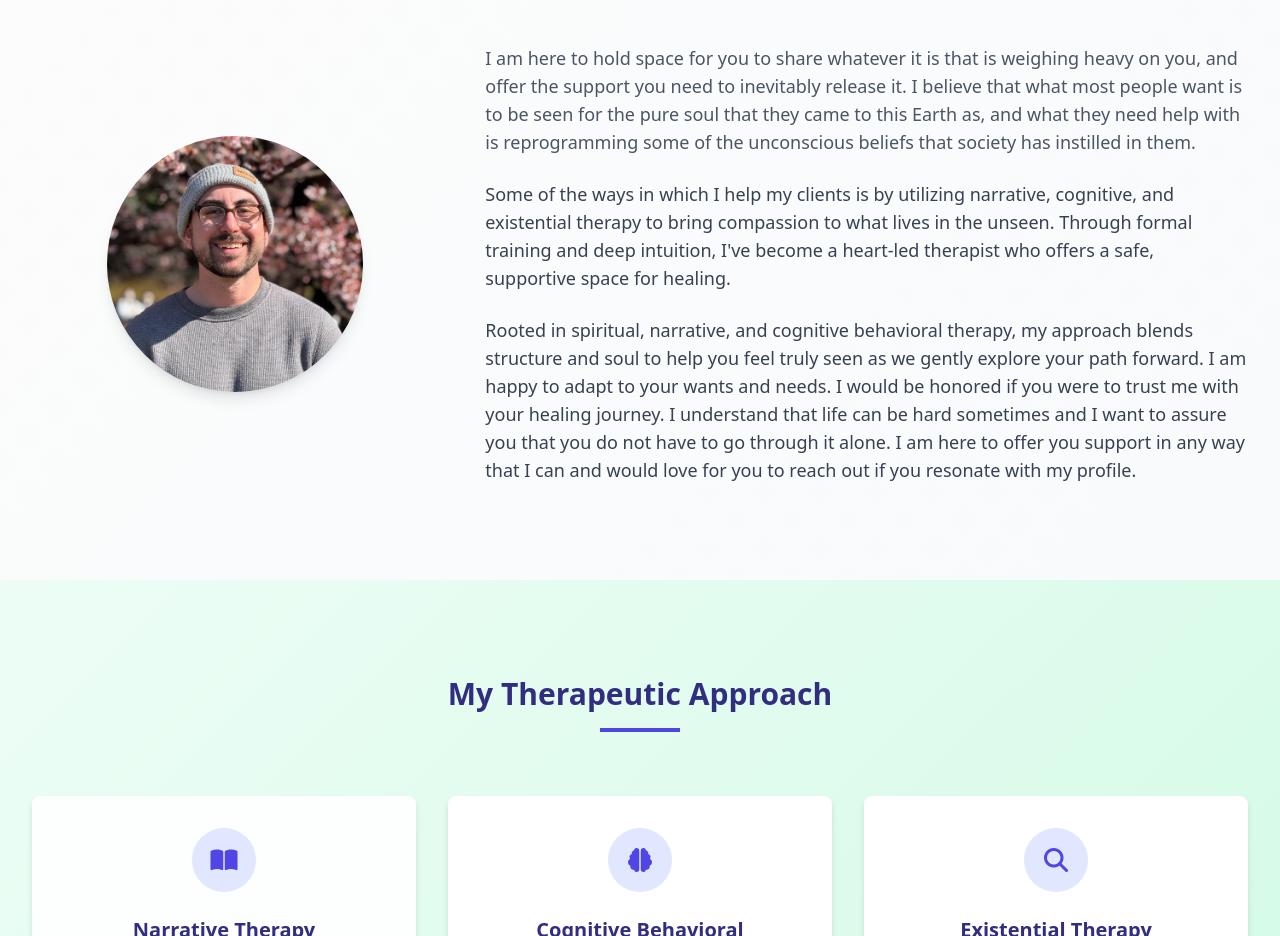
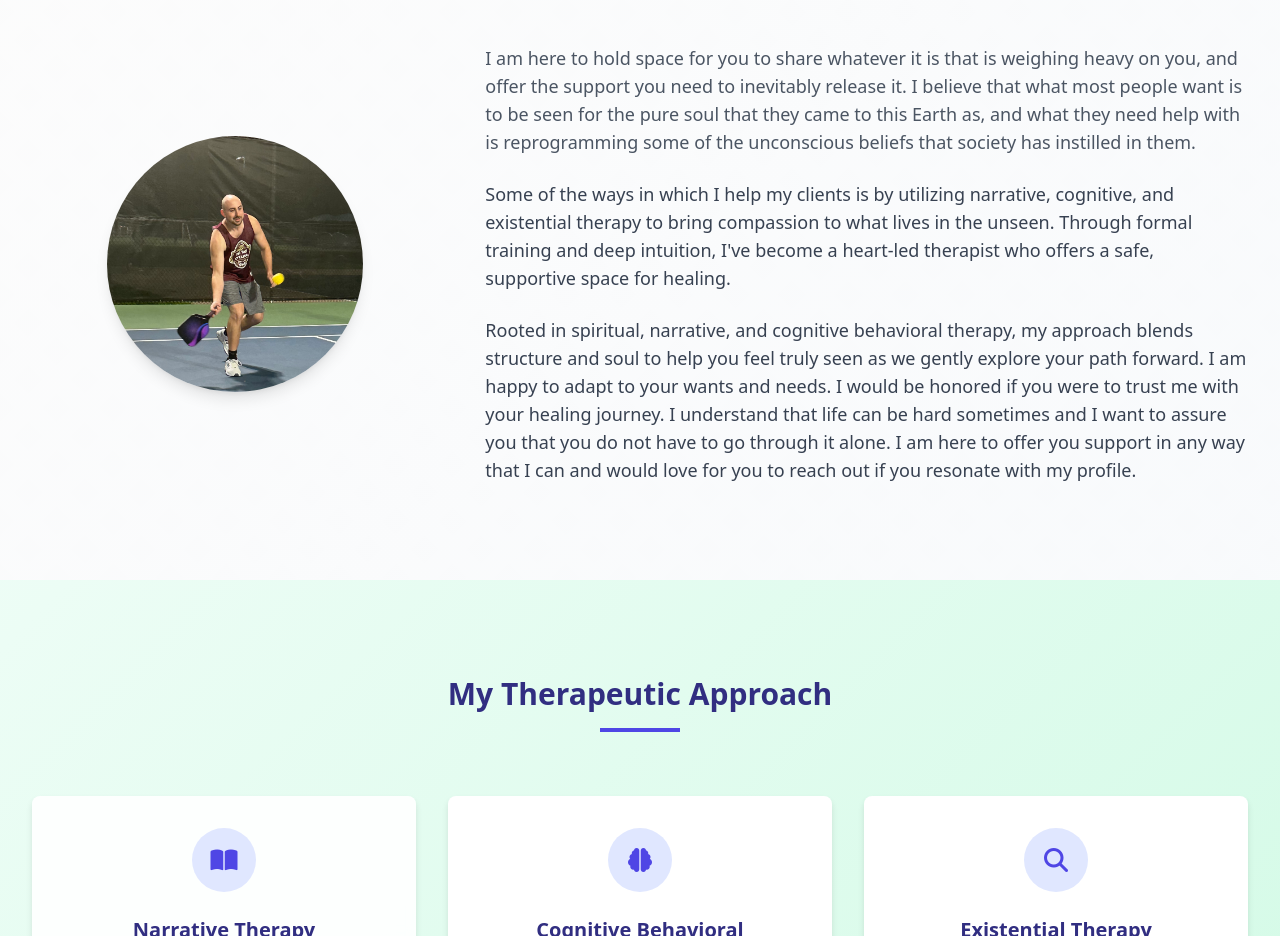
Before and after one commit to benezracounseling/Benezra-Counseling, a plain HTML site: page index.html in a window 1280 px wide. Shown: the part 960-1896 px from the top of the page. Drawn offline with nearby package versions, Linux system fonts and the light colour scheme.

Commit message:
Update index.html
let's see.....

```diff
--- a/index.html
+++ b/index.html
@@ -130,7 +130,7 @@
         <div class="md:flex items-center">
             <div class="md:w-1/3 mb-10 md:mb-0 flex justify-center">
                 <div class="w-64 h-64 rounded-full overflow-hidden shadow-lg">
-                   <img src="8a277ae7-8c69-486a-b429-90ba0a557004.jpeg" alt="Therapist" class="w-full h-full object-cover">
+                   <img src="IMG_7783.jpeg" alt="Therapist" class="w-full h-full object-cover">
                 </div>
             </div>
             <div class="md:w-2/3 md:pl-12">
```
